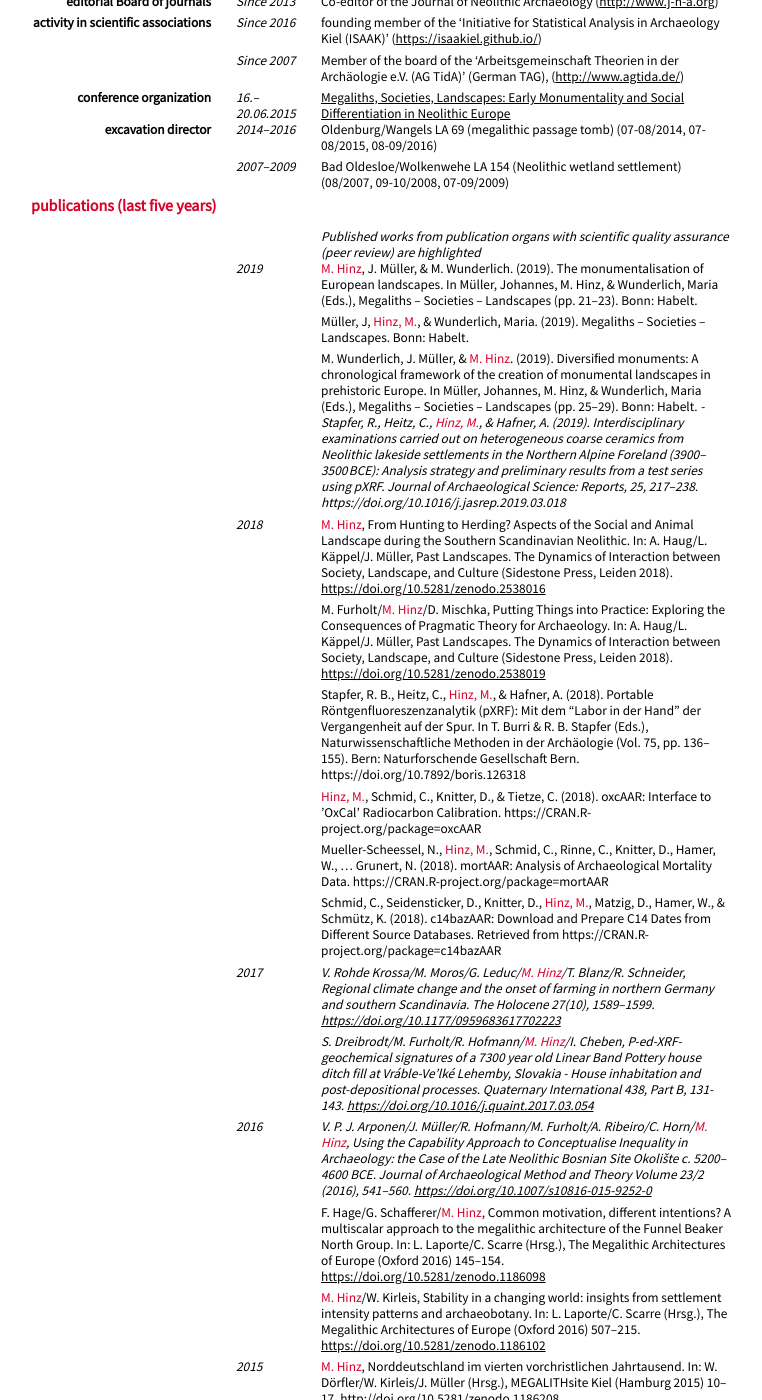
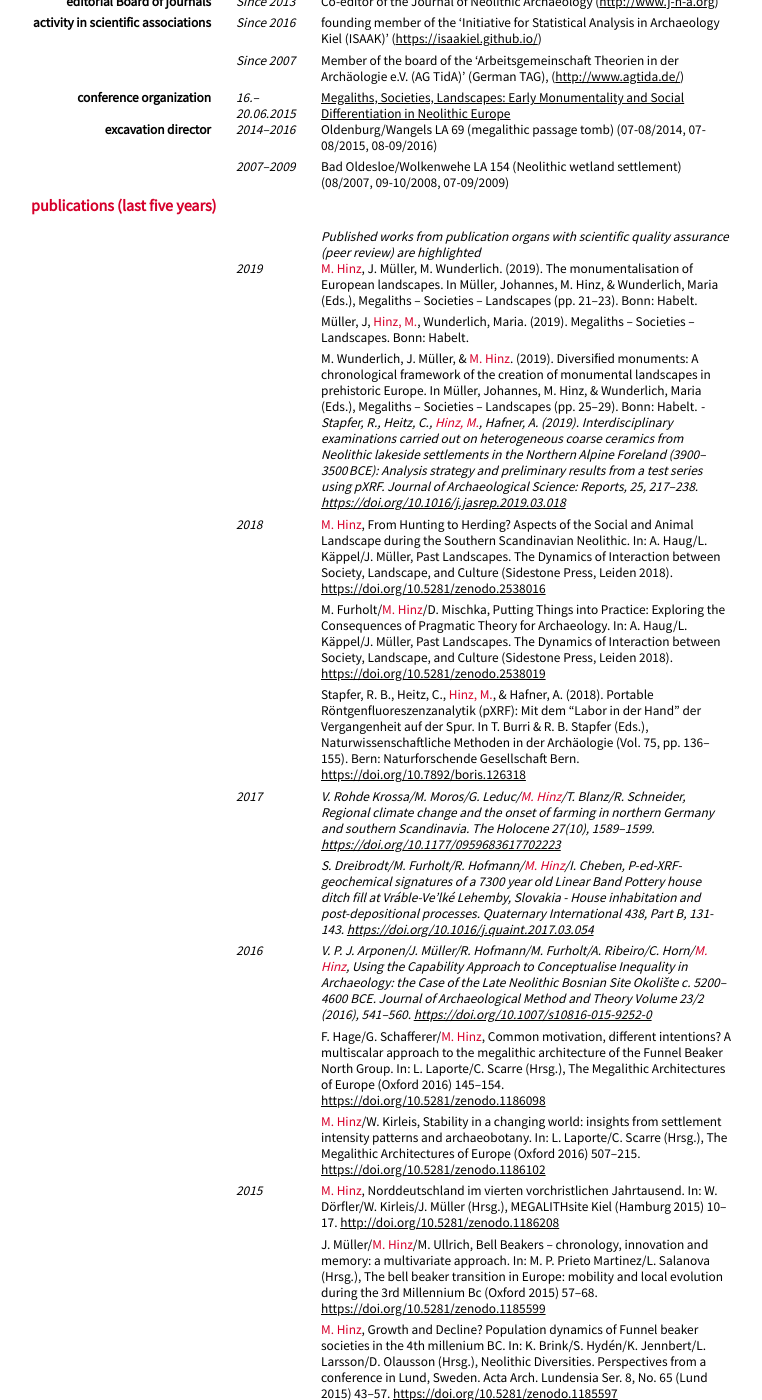
Before and after one commit to MartinHinz/cv, a Jekyll site: the page built from cv_english.md, in a window 1280 px wide and 1400 px high, scrolled down 2069 px. Shown: the whole window, without its empty margins (209-971 px from the left). Built offline with Jekyll 4.4.1, drawn with Linux system fonts in a browser that asks for light colours; nearby versions of some CDN libraries; our own code applies the rules of GitHub Pages for plain Markdown files.

Commit message:
removed packages from pub.list. as such

```diff
--- a/cv_english.md
+++ b/cv_english.md
@@ -183,22 +183,15 @@ Since 2007
 : *Published works from publication organs with scientific quality assurance (peer review) are highlighted*
 
 2019
-: - <span class="ich">M. Hinz</span>, J. Müller, & M. Wunderlich. (2019). The monumentalisation of European landscapes. In Müller, Johannes, M. Hinz, & Wunderlich, Maria (Eds.), Megaliths – Societies – Landscapes (pp. 21–23). Bonn: Habelt.
-  - Müller, J, <span class="ich">Hinz, M.</span>, & Wunderlich, Maria. (2019). Megaliths – Societies – Landscapes. Bonn: Habelt.
+: - <span class="ich">M. Hinz</span>, J. Müller, M. Wunderlich. (2019). The monumentalisation of European landscapes. In Müller, Johannes, M. Hinz, & Wunderlich, Maria (Eds.), Megaliths – Societies – Landscapes (pp. 21–23). Bonn: Habelt.
+  - Müller, J, <span class="ich">Hinz, M.</span>, Wunderlich, Maria. (2019). Megaliths – Societies – Landscapes. Bonn: Habelt.
   - M. Wunderlich, J. Müller, & <span class="ich">M. Hinz</span>. (2019). Diversiﬁed monuments: A chronological framework of the creation of monumental landscapes in prehistoric Europe. In Müller, Johannes, M. Hinz, & Wunderlich, Maria (Eds.), Megaliths – Societies – Landscapes (pp. 25–29). Bonn: Habelt.
-  *- Stapfer, R., Heitz, C., <span class="ich">Hinz, M.</span>, & Hafner, A. (2019). Interdisciplinary examinations carried out on heterogeneous coarse ceramics from Neolithic lakeside settlements in the Northern Alpine Foreland (3900–3500 BCE): Analysis strategy and preliminary results from a test series using pXRF. Journal of Archaeological Science: Reports, 25, 217–238. https://doi.org/10.1016/j.jasrep.2019.03.018*
+  *- Stapfer, R., Heitz, C., <span class="ich">Hinz, M.</span>, Hafner, A. (2019). Interdisciplinary examinations carried out on heterogeneous coarse ceramics from Neolithic lakeside settlements in the Northern Alpine Foreland (3900–3500 BCE): Analysis strategy and preliminary results from a test series using pXRF. Journal of Archaeological Science: Reports, 25, 217–238. [https://doi.org/10.1016/j.jasrep.2019.03.018](https://doi.org/10.1016/j.jasrep.2019.03.018)*
 
 2018
 : - <span class="ich">M. Hinz</span>, From Hunting to Herding? Aspects of the Social and Animal Landscape during the Southern Scandinavian Neolithic. In: A. Haug/L. Käppel/J. Müller, Past Landscapes. The Dynamics of Interaction between Society, Landscape, and Culture (Sidestone Press, Leiden 2018). [https://doi.org/10.5281/zenodo.2538016](https://doi.org/10.5281/zenodo.2538016)
   - M. Furholt/<span class="ich">M. Hinz</span>/D. Mischka, Putting Things into Practice: Exploring the Consequences of Pragmatic Theory for Archaeology. In: A. Haug/L. Käppel/J. Müller, Past Landscapes. The Dynamics of Interaction between Society, Landscape, and Culture (Sidestone Press, Leiden 2018). [https://doi.org/10.5281/zenodo.2538019](https://doi.org/10.5281/zenodo.2538019)
-  - Stapfer, R. B., Heitz, C., <span class="ich">Hinz, M.</span>, & Hafner, A. (2018). Portable Röntgenfluoreszenzanalytik (pXRF): Mit dem "Labor in der Hand" der Vergangenheit auf der Spur. In T. Burri & R. B. Stapfer (Eds.), Naturwissenschaftliche Methoden in der Archäologie (Vol. 75, pp. 136–155). Bern: Naturforschende Gesellschaft Bern. https://doi.org/10.7892/boris.126318
-  - <span class="ich">Hinz, M.</span>, Schmid, C., Knitter, D., & Tietze, C. (2018). oxcAAR: Interface to ’OxCal’ Radiocarbon Calibration. https://CRAN.R-project.org/package=oxcAAR
-  - Mueller-Scheessel, N., <span class="ich">Hinz, M.</span>, Schmid, C., Rinne, C., Knitter, D., Hamer, W., … Grunert, N. (2018). mortAAR: Analysis of Archaeological Mortality Data. https://CRAN.R-project.org/package=mortAAR
-  - Schmid, C., Seidensticker, D., Knitter, D., <span class="ich">Hinz, M.</span>, Matzig, D., Hamer, W., & Schmütz, K. (2018). c14bazAAR: Download and Prepare C14 Dates from Different Source Databases. Retrieved from https://CRAN.R-project.org/package=c14bazAAR
-
-
-
-
+  - Stapfer, R. B., Heitz, C., <span class="ich">Hinz, M.</span>, & Hafner, A. (2018). Portable Röntgenfluoreszenzanalytik (pXRF): Mit dem "Labor in der Hand" der Vergangenheit auf der Spur. In T. Burri & R. B. Stapfer (Eds.), Naturwissenschaftliche Methoden in der Archäologie (Vol. 75, pp. 136–155). Bern: Naturforschende Gesellschaft Bern. [https://doi.org/10.7892/boris.126318](https://doi.org/10.7892/boris.126318)
 
 2017
 : - *V. Rohde Krossa/M. Moros/G. Leduc/<span class="ich">M. Hinz</span>/T. Blanz/R. Schneider, Regional climate change and the onset of farming in northern Germany and southern Scandinavia. The Holocene 27(10), 1589–1599. [https://doi.org/10.1177/0959683617702223](https://doi.org/10.1177/0959683617702223)*
```
